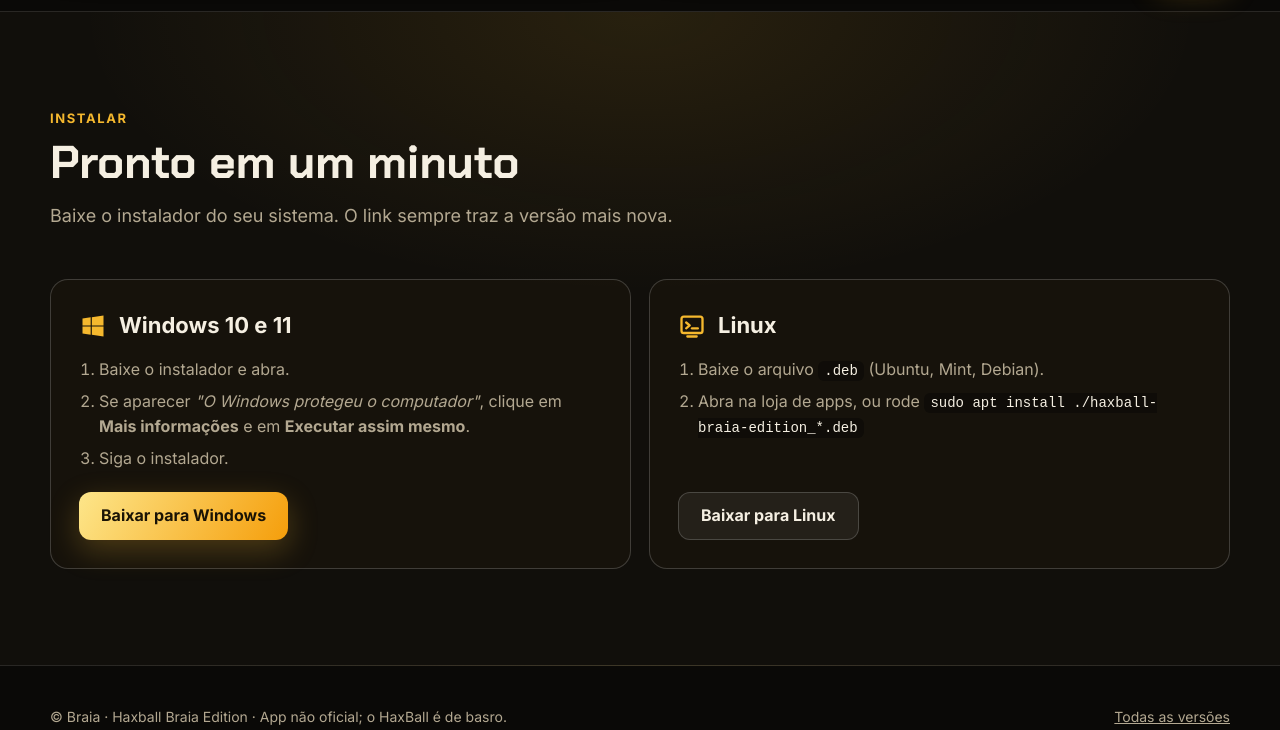
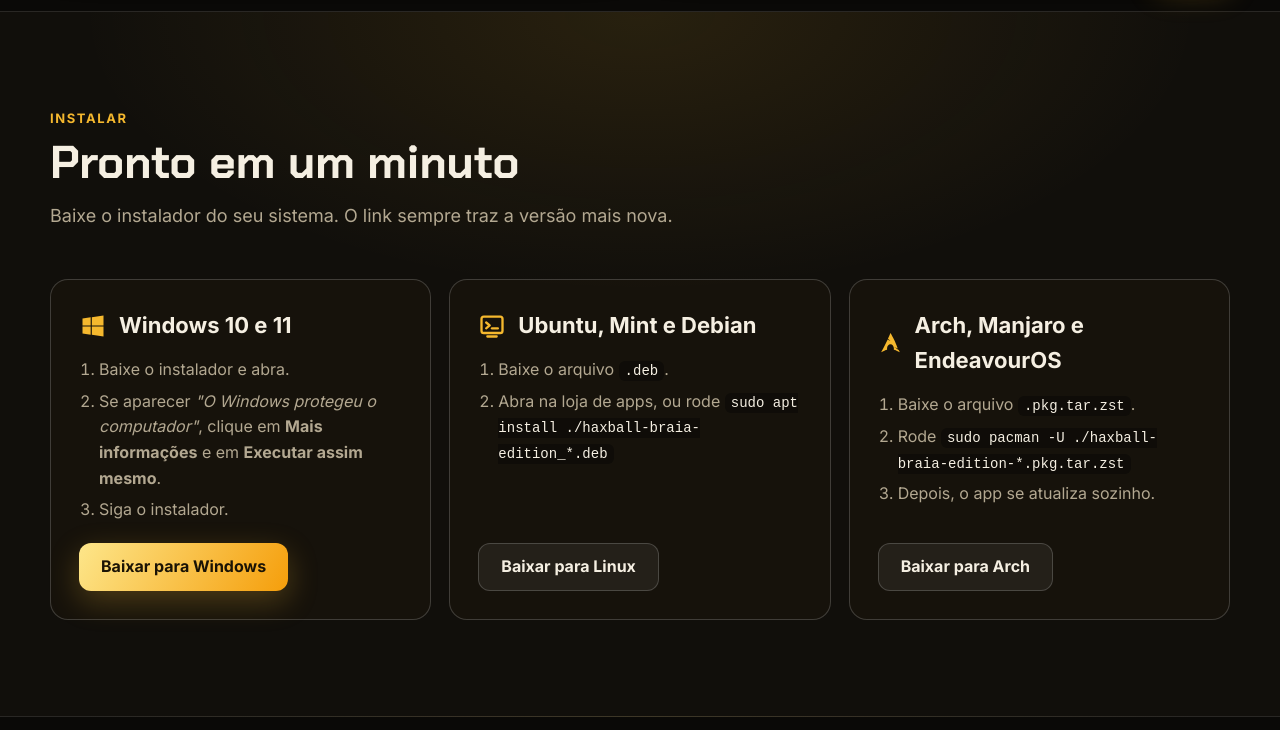
Before and after one commit to scard35/Haxball-Braia-edition, a plain HTML site: page docs/index.html in a window 1280 px wide. Both pictures are taken after a click on the link "Baixar". Shown: the part 5261-5991 px from the top of the page. Drawn offline with Linux system fonts and the light colour scheme; no server answers.

Commit message:
Site: botão e instruções para Arch (pacote .pkg.tar.zst)

```diff
--- a/docs/index.html
+++ b/docs/index.html
@@ -114,7 +114,7 @@
   /* Instalar */
   .instalar { background: radial-gradient(800px 400px at 50% 0%, rgba(245, 184, 46, 0.1), transparent 70%), var(--fundo-2);
     border-block: 1px solid var(--linha); }
-  .sistemas { display: grid; grid-template-columns: repeat(2, minmax(0, 1fr)); gap: 18px; }
+  .sistemas { display: grid; grid-template-columns: repeat(3, minmax(0, 1fr)); gap: 18px; }
   .sistema { display: flex; flex-direction: column; gap: 14px; padding: 28px; border-radius: var(--raio); background: var(--vidro);
     border: 1px solid var(--linha-forte); }
   .sistema h3 { display: flex; align-items: center; gap: 12px; margin: 0; font-size: 22px; }
@@ -123,7 +123,7 @@
   .sistema ol li { margin-bottom: 6px; }
   .sistema code { padding: 2px 6px; border-radius: 6px; background: rgba(0, 0, 0, 0.35); color: var(--texto); font-size: 14px; overflow-wrap: anywhere; }
   .sistema .botao { align-self: flex-start; margin-top: auto; }
-  @media (max-width: 760px) { .sistemas { grid-template-columns: 1fr; } }
+  @media (max-width: 980px) { .sistemas { grid-template-columns: 1fr; } }
 
   footer { padding: 40px 0 56px; color: var(--apagado); font-size: 14px; }
   footer .caixa { display: flex; flex-wrap: wrap; justify-content: space-between; gap: 12px; }
@@ -178,8 +178,12 @@
           <svg viewBox="0 0 24 24" fill="none" stroke="currentColor" stroke-width="2" stroke-linecap="round" stroke-linejoin="round" aria-hidden="true"><path d="M12 3v12"/><path d="m7 10 5 5 5-5"/><path d="M5 21h14"/></svg>
           Baixar para Linux
         </a>
+        <a class="botao vidro" data-baixar="zst" href="https://github.com/scard35/Haxball-Braia-edition/releases/latest">
+          <svg viewBox="0 0 24 24" fill="currentColor" aria-hidden="true"><path d="M12 2.5c-.9 2.2-1.5 3.6-2.4 5.5.6.6 1.3 1.3 2.4 2.1-1.2-.5-2-1-2.7-1.5C7.9 11.6 5.9 15.7 3 21c2.3-1.3 4.1-2.2 5.8-2.5-.1-.4-.1-.8-.1-1.2 0-2.3 1.5-4.1 3.3-4.1s3.3 2 3.3 4.2c0 .4 0 .8-.1 1.1 1.7.3 3.5 1.2 5.8 2.5-.4-.8-.8-1.5-1.1-2.2-1.1-.9-2.3-1.9-4.6-3 1.6.4 2.8.9 3.7 1.4C16.3 10.2 14.4 6.6 12 2.5z"/></svg>
+          Baixar para Arch
+        </a>
       </div>
-      <p class="nota">Grátis · Windows 10 e 11 · Ubuntu, Mint e Debian</p>
+      <p class="nota">Grátis · Windows 10 e 11 · Ubuntu, Mint, Debian e Arch</p>
 
       <div class="tela">
         <div class="janela" aria-hidden="true"><i></i><i></i><i></i></div>
@@ -307,12 +311,21 @@
           <a class="botao cheio" data-baixar="exe" href="https://github.com/scard35/Haxball-Braia-edition/releases/latest">Baixar para Windows</a>
         </div>
         <div class="sistema surge">
-          <h3><svg viewBox="0 0 24 24" fill="none" stroke="currentColor" stroke-width="2" stroke-linecap="round" stroke-linejoin="round" aria-hidden="true"><rect x="3" y="4" width="18" height="14" rx="2"/><path d="m7 9 3 2.5L7 14"/><path d="M12 14h5"/><path d="M8 21h8"/></svg>Linux</h3>
+          <h3><svg viewBox="0 0 24 24" fill="none" stroke="currentColor" stroke-width="2" stroke-linecap="round" stroke-linejoin="round" aria-hidden="true"><rect x="3" y="4" width="18" height="14" rx="2"/><path d="m7 9 3 2.5L7 14"/><path d="M12 14h5"/><path d="M8 21h8"/></svg>Ubuntu, Mint e Debian</h3>
           <ol>
-            <li>Baixe o arquivo <code>.deb</code> (Ubuntu, Mint, Debian).</li>
+            <li>Baixe o arquivo <code>.deb</code>.</li>
             <li>Abra na loja de apps, ou rode <code>sudo apt install ./haxball-braia-edition_*.deb</code></li>
           </ol>
           <a class="botao vidro" data-baixar="deb" href="https://github.com/scard35/Haxball-Braia-edition/releases/latest">Baixar para Linux</a>
+        </div>
+        <div class="sistema surge">
+          <h3><svg viewBox="0 0 24 24" fill="currentColor" aria-hidden="true"><path d="M12 2.5c-.9 2.2-1.5 3.6-2.4 5.5.6.6 1.3 1.3 2.4 2.1-1.2-.5-2-1-2.7-1.5C7.9 11.6 5.9 15.7 3 21c2.3-1.3 4.1-2.2 5.8-2.5-.1-.4-.1-.8-.1-1.2 0-2.3 1.5-4.1 3.3-4.1s3.3 2 3.3 4.2c0 .4 0 .8-.1 1.1 1.7.3 3.5 1.2 5.8 2.5-.4-.8-.8-1.5-1.1-2.2-1.1-.9-2.3-1.9-4.6-3 1.6.4 2.8.9 3.7 1.4C16.3 10.2 14.4 6.6 12 2.5z"/></svg>Arch, Manjaro e EndeavourOS</h3>
+          <ol>
+            <li>Baixe o arquivo <code>.pkg.tar.zst</code>.</li>
+            <li>Rode <code>sudo pacman -U ./haxball-braia-edition-*.pkg.tar.zst</code></li>
+            <li>Depois, o app se atualiza sozinho.</li>
+          </ol>
+          <a class="botao vidro" data-baixar="zst" href="https://github.com/scard35/Haxball-Braia-edition/releases/latest">Baixar para Arch</a>
         </div>
       </div>
     </div>
```
